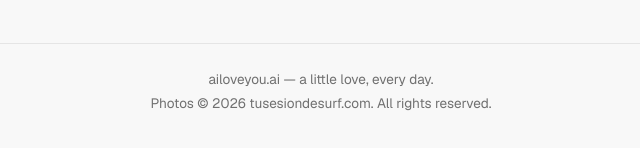
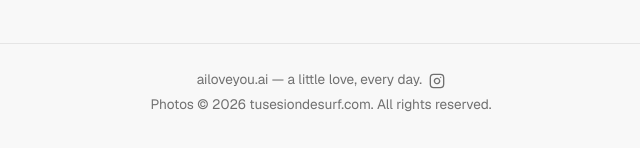
Before and after one commit to TuWebO/ailoveyou, a website: page index.html in a window 1280 px wide. Shown: the part 656-804 px from the top of the page, 319-959 px from the left. Drawn offline with Linux system fonts and the light colour scheme.

Commit message:
Add Instagram icon link to the footer
Co-Authored-By: Claude Sonnet 5 <noreply@anthropic.com>
Claude-Session: https://claude.ai/code/session_01JcoGojPeV4NRhf3MTvAZVi

```diff
--- a/index.html
+++ b/index.html
@@ -127,6 +127,13 @@
     color: #707070;
   }
 
+  .social-link {
+    display: inline-flex;
+    vertical-align: middle;
+    margin-left: 4px;
+    color: #707070;
+  }
+
 </style>
 </head>
 <body>
@@ -143,7 +150,7 @@
   <!-- DAILY:END -->
 </main>
 <footer>
-  <p>ailoveyou.ai &mdash; a little love, every day.</p>
+  <p>ailoveyou.ai &mdash; a little love, every day. <a href="https://www.instagram.com/ailoveyou_ai/" target="_blank" rel="noopener" aria-label="ailoveyou.ai on Instagram" class="social-link"><svg xmlns="http://www.w3.org/2000/svg" width="16" height="16" viewBox="0 0 24 24" fill="none" stroke="currentColor" stroke-width="2" stroke-linecap="round" stroke-linejoin="round"><rect x="2" y="2" width="20" height="20" rx="5" ry="5"></rect><path d="M16 11.37A4 4 0 1 1 12.63 8 4 4 0 0 1 16 11.37z"></path><line x1="17.5" y1="6.5" x2="17.5" y2="6.5"></line></svg></a></p>
   <p>Photos &copy; 2026 tusesiondesurf.com. All rights reserved.</p>
 </footer>
 </body>
--- a/scripts/generate-daily.mjs
+++ b/scripts/generate-daily.mjs
@@ -233,6 +233,7 @@ function updateArchiveHtml(entries) {
   footer p { margin: 6px 0; }
   .nav-link { margin: 10px 0 0; font-size: 0.95em; }
   .nav-link a { color: #707070; }
+  .social-link { display: inline-flex; vertical-align: middle; margin-left: 4px; color: #707070; }
 </style>
 </head>
 <body>
@@ -248,7 +249,7 @@ ${items}
   </div>
 </main>
 <footer>
-  <p>ailoveyou.ai &mdash; a little love, every day.</p>
+  <p>ailoveyou.ai &mdash; a little love, every day. <a href="https://www.instagram.com/ailoveyou_ai/" target="_blank" rel="noopener" aria-label="ailoveyou.ai on Instagram" class="social-link"><svg xmlns="http://www.w3.org/2000/svg" width="16" height="16" viewBox="0 0 24 24" fill="none" stroke="currentColor" stroke-width="2" stroke-linecap="round" stroke-linejoin="round"><rect x="2" y="2" width="20" height="20" rx="5" ry="5"></rect><path d="M16 11.37A4 4 0 1 1 12.63 8 4 4 0 0 1 16 11.37z"></path><line x1="17.5" y1="6.5" x2="17.5" y2="6.5"></line></svg></a></p>
   <p>Photos &copy; 2026 tusesiondesurf.com. All rights reserved.</p>
 </footer>
 </body>
```
Also changed, not shown: archive.html (+2 -1 lines).
